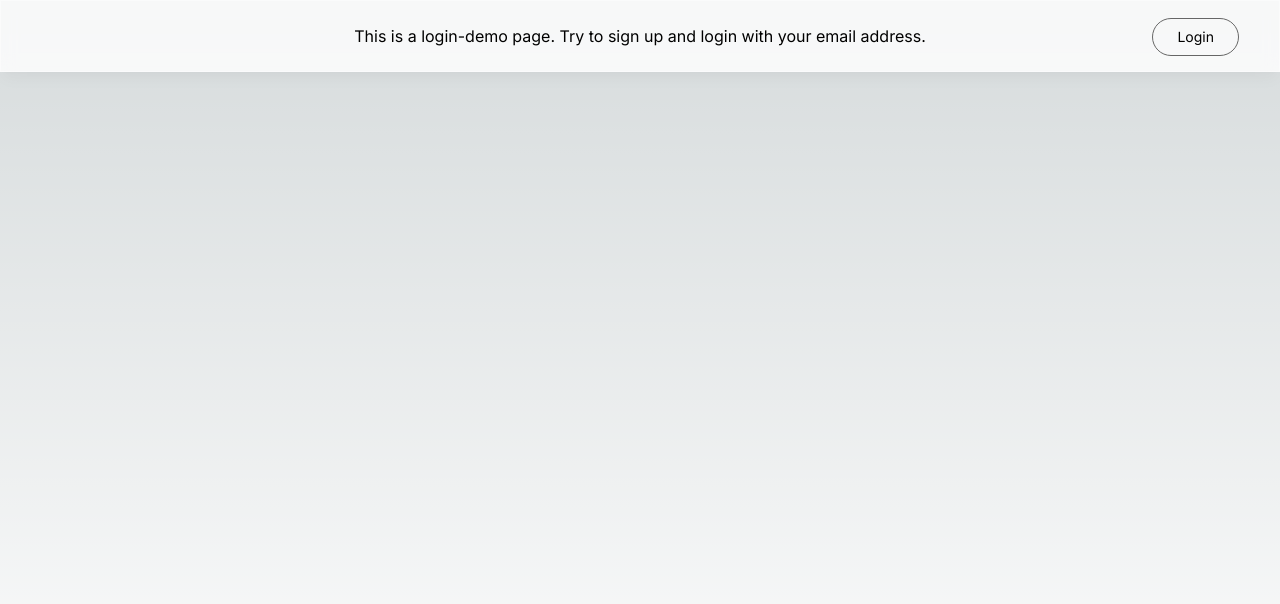
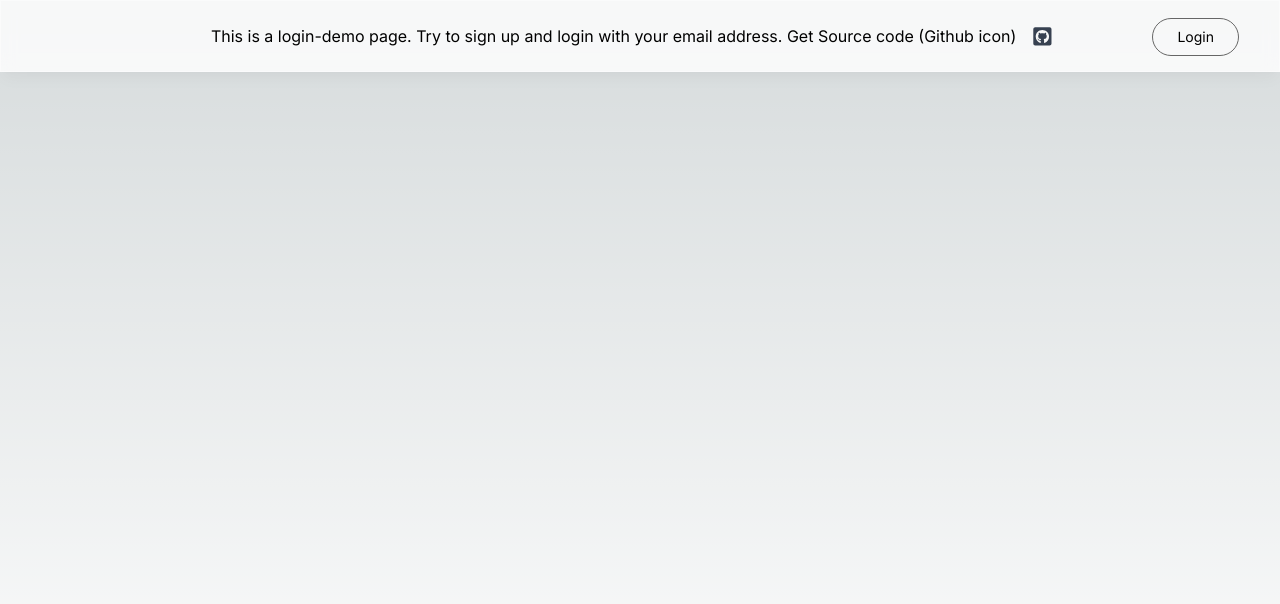
Before and after one commit to Soros87/login-nextjs-typescript, a Next.js app: page / in a window 1280 px wide. Shown: the top 604 px of the page. Built offline with nearby package versions, Linux system fonts and the light colour scheme; no server answers.

Commit message:
add "get source code" github link

```diff
--- a/src/components/header.tsx
+++ b/src/components/header.tsx
@@ -3,6 +3,7 @@ import Image from "next/image";
 import React from "react";
 import { signOut, useSession } from "next-auth/react";
 import Link from "next/link";
+import { FaGithubSquare } from "react-icons/fa";
 
 const Header = () => {
   const { status, data: session } = useSession();
@@ -11,7 +12,15 @@ const Header = () => {
     <header className="z-[999] relative flex justify-between items-center">
       <div className="flex flex-row fixed top-0 left-0 right-0 h-[4.5rem] w-full rounded-none border border-white border-opacity-40 bg-white bg-opacity-80 shadow-lg shadow-black/[0.03] backdrop-blur-[0.5rem] justify-center items-center">
         This is a login-demo page. Try to sign up and login with your email
-        address.
+        address. Get Source code (Github icon)
+        <a
+          href="https://github.com/Soros87/login-nextjs-typescript"
+          target="_blank"
+          className=" p-4 text-gray-700 text-[1.3rem] flex items-center gap-2 rounded-full borderBlack outline-none focus:scale-110 hover:scale-110 active:scale-105 transition"
+        >
+          {" "}
+          <FaGithubSquare />
+        </a>
         <div className="fixed top-0 right-10 h-[4.5rem] flex items-center gap-5">
           {status === "authenticated" ? (
             <>
```
